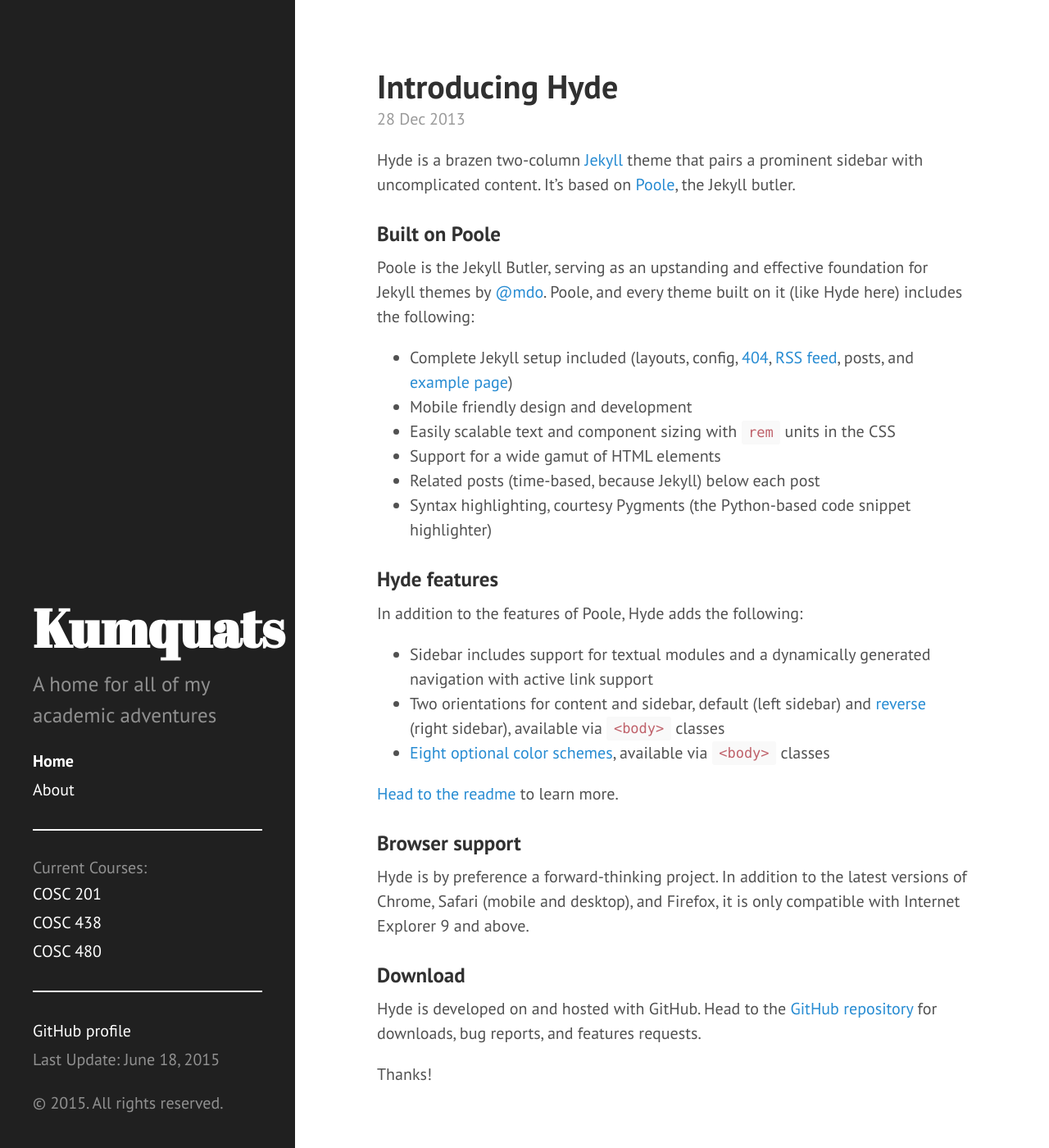
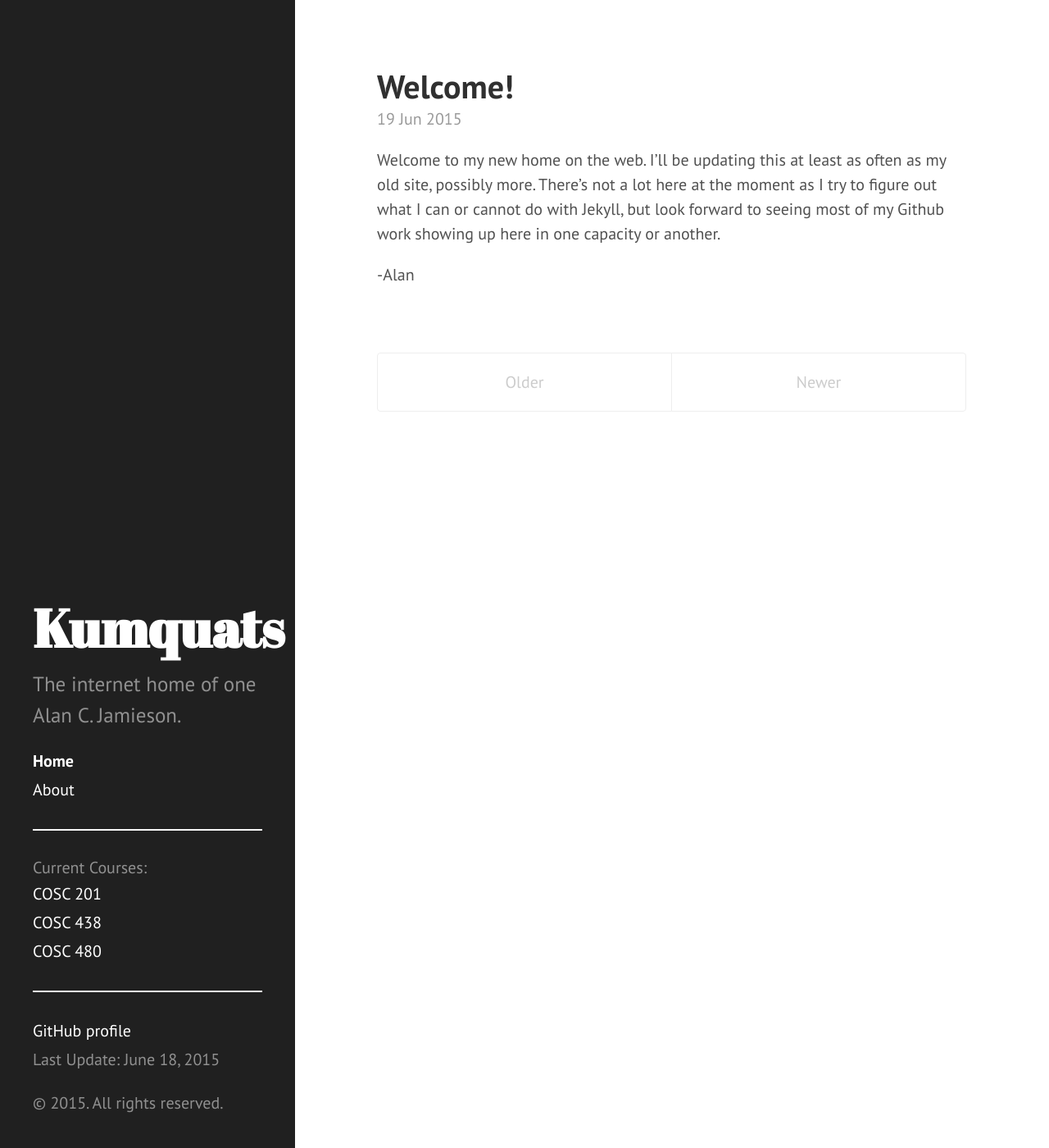
Before and after one commit to ripark/ripark.github.io, a Jekyll site: the page built from index.html, in a window 1280 px wide and 1400 px high. Shown: the whole window at 82% size. Built offline with Jekyll 4.4.1, drawn with Linux system fonts in a browser that asks for light colours; Markdown is read by kramdown in place of the engine named in the settings; the list of posts is cut into pages by our own code; some of the changed text lies outside the part shown.

Commit message:
Final initial commit for site

```diff
--- a/_config.yml
+++ b/_config.yml
@@ -8,8 +8,8 @@
 
 # Setup
 title:            Kumquats
-tagline:          ''
-description:      'A home for all of my academic adventures'
+tagline:          'A home for all of my academic adventures'
+description:      'The internet home of one Alan C. Jamieson.'
 url:              http://ripark.github.io
 baseurl:          /
 
@@ -22,6 +22,8 @@
 # Custom vars
 version:          0.0.0
 lastupdate:       'June 18, 2015'
+github_username:  'ripark'
+twitter_username: 'drripark'
 
 github:
   repo:           https://github.com/ripark
--- a/_posts/2012-02-06-whats-jekyll.md
+++ /dev/null
@@ -1,12 +0,0 @@
----
-layout: post
-title: What's Jekyll?
----
-
-[Jekyll](http://jekyllrb.com) is a static site generator, an open-source tool for creating simple yet powerful websites of all shapes and sizes. From [the project's readme](https://github.com/mojombo/jekyll/blob/master/README.markdown):
-
-  > Jekyll is a simple, blog aware, static site generator. It takes a template directory [...] and spits out a complete, static website suitable for serving with Apache or your favorite web server. This is also the engine behind GitHub Pages, which you can use to host your project’s page or blog right here from GitHub.
-
-It's an immensely useful tool and one we encourage you to use here with Hyde.
-
-Find out more by [visiting the project on GitHub](https://github.com/mojombo/jekyll).
--- a/_posts/2012-02-07-example-content.md
+++ /dev/null
@@ -1,138 +0,0 @@
----
-layout: post
-title: Example content
----
-
-
-<div class="message">
-  Howdy! This is an example blog post that shows several types of HTML content supported in this theme.
-</div>
-
-Cum sociis natoque penatibus et magnis <a href="#">dis parturient montes</a>, nascetur ridiculus mus. *Aenean eu leo quam.* Pellentesque ornare sem lacinia quam venenatis vestibulum. Sed posuere consectetur est at lobortis. Cras mattis consectetur purus sit amet fermentum.
-
-> Curabitur blandit tempus porttitor. Nullam quis risus eget urna mollis ornare vel eu leo. Nullam id dolor id nibh ultricies vehicula ut id elit.
-
-Etiam porta **sem malesuada magna** mollis euismod. Cras mattis consectetur purus sit amet fermentum. Aenean lacinia bibendum nulla sed consectetur.
-
-## Inline HTML elements
-
-HTML defines a long list of available inline tags, a complete list of which can be found on the [Mozilla Developer Network](https://developer.mozilla.org/en-US/docs/Web/HTML/Element).
-
-- **To bold text**, use `<strong>`.
-- *To italicize text*, use `<em>`.
-- Abbreviations, like <abbr title="HyperText Markup Langage">HTML</abbr> should use `<abbr>`, with an optional `title` attribute for the full phrase.
-- Citations, like <cite>&mdash; Mark otto</cite>, should use `<cite>`.
-- <del>Deleted</del> text should use `<del>` and <ins>inserted</ins> text should use `<ins>`.
-- Superscript <sup>text</sup> uses `<sup>` and subscript <sub>text</sub> uses `<sub>`.
-
-Most of these elements are styled by browsers with few modifications on our part.
-
-## Heading
-
-Vivamus sagittis lacus vel augue rutrum faucibus dolor auctor. Duis mollis, est non commodo luctus, nisi erat porttitor ligula, eget lacinia odio sem nec elit. Morbi leo risus, porta ac consectetur ac, vestibulum at eros.
-
-### Code
-
-Cum sociis natoque penatibus et magnis dis `code element` montes, nascetur ridiculus mus.
-
-{% highlight js %}
-// Example can be run directly in your JavaScript console
-
-// Create a function that takes two arguments and returns the sum of those arguments
-var adder = new Function("a", "b", "return a + b");
-
-// Call the function
-adder(2, 6);
-// > 8
-{% endhighlight %}
-
-Aenean lacinia bibendum nulla sed consectetur. Etiam porta sem malesuada magna mollis euismod. Fusce dapibus, tellus ac cursus commodo, tortor mauris condimentum nibh, ut fermentum massa.
-
-### Gists via GitHub Pages
-
-Vestibulum id ligula porta felis euismod semper. Nullam quis risus eget urna mollis ornare vel eu leo. Donec sed odio dui.
-
-{% gist 5555251 gist.md %}
-
-Aenean eu leo quam. Pellentesque ornare sem lacinia quam venenatis vestibulum. Nullam quis risus eget urna mollis ornare vel eu leo. Cum sociis natoque penatibus et magnis dis parturient montes, nascetur ridiculus mus. Donec sed odio dui. Vestibulum id ligula porta felis euismod semper.
-
-### Lists
-
-Cum sociis natoque penatibus et magnis dis parturient montes, nascetur ridiculus mus. Aenean lacinia bibendum nulla sed consectetur. Etiam porta sem malesuada magna mollis euismod. Fusce dapibus, tellus ac cursus commodo, tortor mauris condimentum nibh, ut fermentum massa justo sit amet risus.
-
-* Praesent commodo cursus magna, vel scelerisque nisl consectetur et.
-* Donec id elit non mi porta gravida at eget metus.
-* Nulla vitae elit libero, a pharetra augue.
-
-Donec ullamcorper nulla non metus auctor fringilla. Nulla vitae elit libero, a pharetra augue.
-
-1. Vestibulum id ligula porta felis euismod semper.
-2. Cum sociis natoque penatibus et magnis dis parturient montes, nascetur ridiculus mus.
-3. Maecenas sed diam eget risus varius blandit sit amet non magna.
-
-Cras mattis consectetur purus sit amet fermentum. Sed posuere consectetur est at lobortis.
-
-<dl>
-  <dt>HyperText Markup Language (HTML)</dt>
-  <dd>The language used to describe and define the content of a Web page</dd>
-
-  <dt>Cascading Style Sheets (CSS)</dt>
-  <dd>Used to describe the appearance of Web content</dd>
-
-  <dt>JavaScript (JS)</dt>
-  <dd>The programming language used to build advanced Web sites and applications</dd>
-</dl>
-
-Integer posuere erat a ante venenatis dapibus posuere velit aliquet. Morbi leo risus, porta ac consectetur ac, vestibulum at eros. Nullam quis risus eget urna mollis ornare vel eu leo.
-
-### Images
-
-Quisque consequat sapien eget quam rhoncus, sit amet laoreet diam tempus. Aliquam aliquam metus erat, a pulvinar turpis suscipit at.
-
-![placeholder](http://placehold.it/800x400 "Large example image")
-![placeholder](http://placehold.it/400x200 "Medium example image")
-![placeholder](http://placehold.it/200x200 "Small example image")
-
-### Tables
-
-Aenean lacinia bibendum nulla sed consectetur. Lorem ipsum dolor sit amet, consectetur adipiscing elit.
-
-<table>
-  <thead>
-    <tr>
-      <th>Name</th>
-      <th>Upvotes</th>
-      <th>Downvotes</th>
-    </tr>
-  </thead>
-  <tfoot>
-    <tr>
-      <td>Totals</td>
-      <td>21</td>
-      <td>23</td>
-    </tr>
-  </tfoot>
-  <tbody>
-    <tr>
-      <td>Alice</td>
-      <td>10</td>
-      <td>11</td>
-    </tr>
-    <tr>
-      <td>Bob</td>
-      <td>4</td>
-      <td>3</td>
-    </tr>
-    <tr>
-      <td>Charlie</td>
-      <td>7</td>
-      <td>9</td>
-    </tr>
-  </tbody>
-</table>
-
-Nullam id dolor id nibh ultricies vehicula ut id elit. Sed posuere consectetur est at lobortis. Nullam quis risus eget urna mollis ornare vel eu leo.
-
------
-
-Want to see something else added? <a href="https://github.com/poole/poole/issues/new">Open an issue.</a>
--- a/_posts/2013-12-28-introducing-hyde.md
+++ /dev/null
@@ -1,37 +0,0 @@
----
-layout: post
-title: Introducing Hyde
----
-
-Hyde is a brazen two-column [Jekyll](http://jekyllrb.com) theme that pairs a prominent sidebar with uncomplicated content. It's based on [Poole](http://getpoole.com), the Jekyll butler.
-
-### Built on Poole
-
-Poole is the Jekyll Butler, serving as an upstanding and effective foundation for Jekyll themes by [@mdo](https://twitter.com/mdo). Poole, and every theme built on it (like Hyde here) includes the following:
-
-* Complete Jekyll setup included (layouts, config, [404](/404), [RSS feed](/atom.xml), posts, and [example page](/about))
-* Mobile friendly design and development
-* Easily scalable text and component sizing with `rem` units in the CSS
-* Support for a wide gamut of HTML elements
-* Related posts (time-based, because Jekyll) below each post
-* Syntax highlighting, courtesy Pygments (the Python-based code snippet highlighter)
-
-### Hyde features
-
-In addition to the features of Poole, Hyde adds the following:
-
-* Sidebar includes support for textual modules and a dynamically generated navigation with active link support
-* Two orientations for content and sidebar, default (left sidebar) and [reverse](https://github.com/poole/lanyon#reverse-layout) (right sidebar), available via `<body>` classes
-* [Eight optional color schemes](https://github.com/poole/hyde#themes), available via `<body>` classes
-
-[Head to the readme](https://github.com/poole/hyde#readme) to learn more.
-
-### Browser support
-
-Hyde is by preference a forward-thinking project. In addition to the latest versions of Chrome, Safari (mobile and desktop), and Firefox, it is only compatible with Internet Explorer 9 and above.
-
-### Download
-
-Hyde is developed on and hosted with GitHub. Head to the <a href="https://github.com/poole/hyde">GitHub repository</a> for downloads, bug reports, and features requests.
-
-Thanks!
--- /dev/null
+++ b/_posts/2015-06-19-Welcome.md
@@ -0,0 +1,8 @@
+---
+layout: post
+title: Welcome!
+---
+
+Welcome to my new home on the web. I'll be updating this at least as often as my old site, possibly more. There's not a lot here at the moment as I try to figure out what I can or cannot do with Jekyll, but look forward to seeing most of my Github work showing up here in one capacity or another.
+
+-Alan
--- a/about.md
+++ b/about.md
@@ -3,8 +3,12 @@
 title: About
 ---
 
+I'm an associate professor of computer science at [St. Mary's College of Maryland](http://www.smcm.edu). My research areas are in recruitment and retention of underrepresented groups in CS, as well as dynamic programming, self-stabilizing algorithms, and robotics.
 
+Outside of "the office", I enjoy gaming of all kinds, cooking, photography, and rocking out with my two awesome daughters.
 
-## Setup
+To take a look at my old site: [Kumquats at SMCM](http://faculty.smcm.edu/acjamieson/oldindex.html)
+
+## About this site
 
 This site was built using the [Hyde](http://hyde.getpoole.com/) theme and powered by [Jekyll](http://jekyllrb.com).
```
Also changed, not shown: _includes/sidebar.html (+29 -0 lines).
